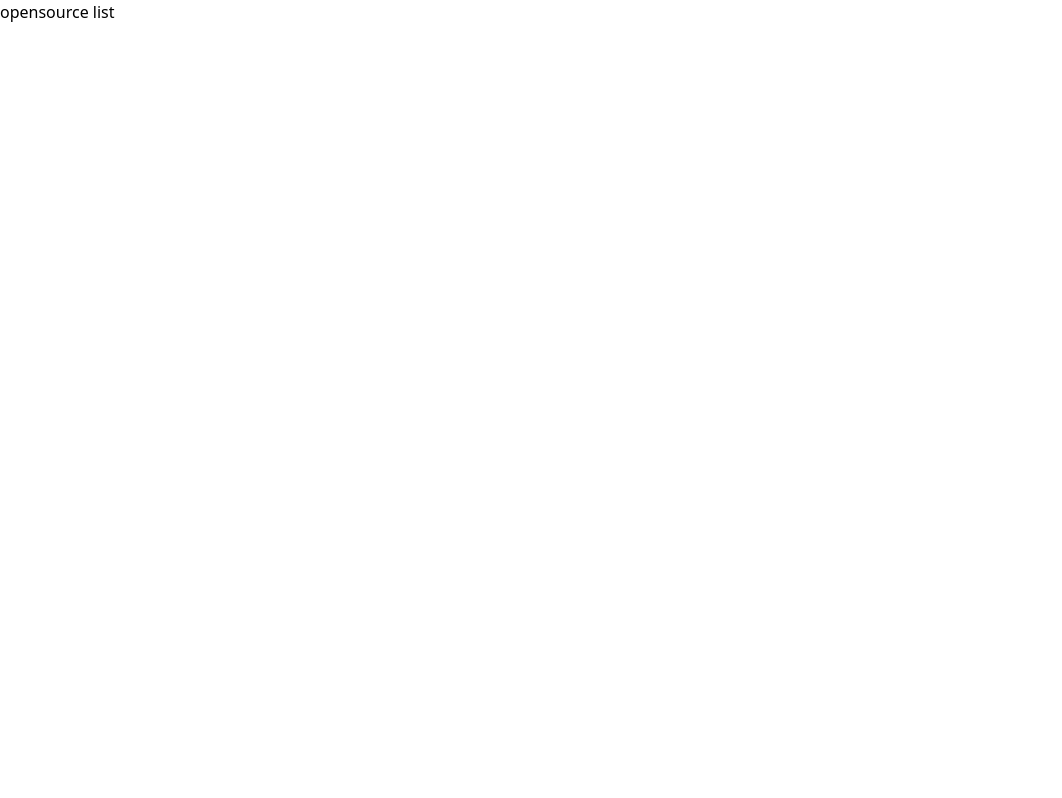
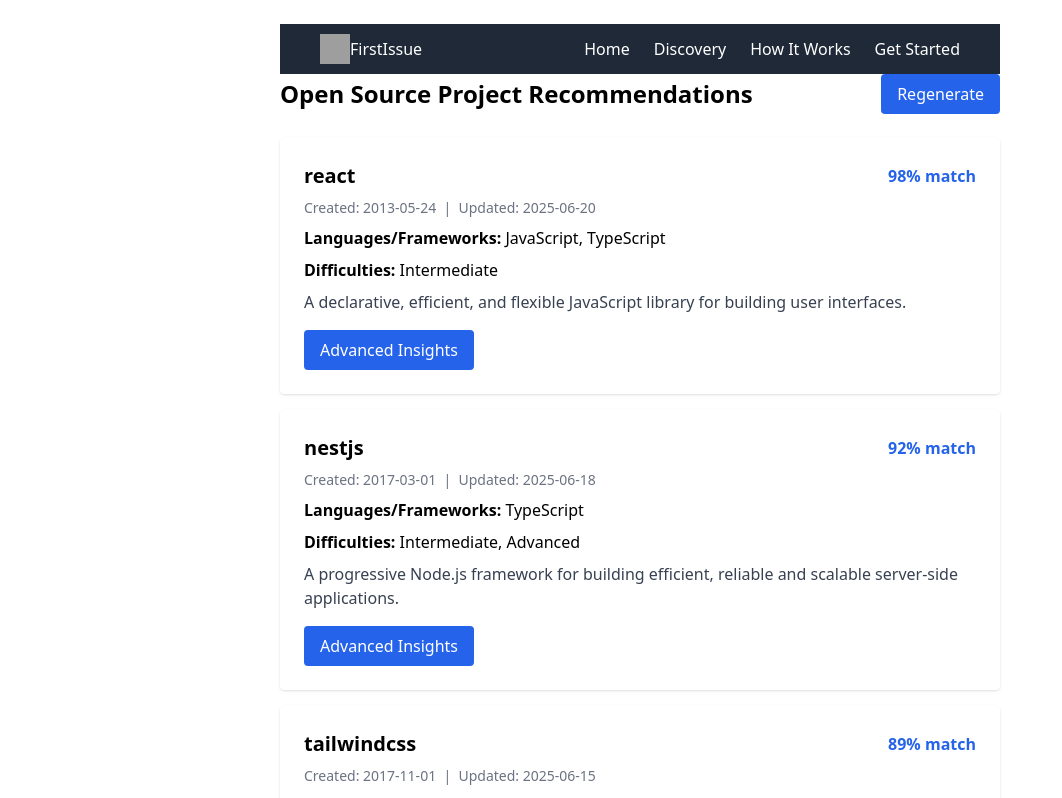
Before and after one commit to KDevs-SpurHacs2025/FirstIssue, a React (Vite) app in the folder frontend/: page /opensource-list in a window 1280 px wide. Shown: the top 798 px of the page, without its empty margins (0-1062 px from the left). Built offline with nearby package versions, Linux system fonts and the light colour scheme; grey boxes are pictures that could not be loaded.

Commit message:
Fix layout in Home

```diff
--- a/frontend/src/App.tsx
+++ b/frontend/src/App.tsx
@@ -2,6 +2,7 @@
 import Home from './pages/Home'
 import Survey from './pages/Survey'
 import OpenSourceList from './pages/OpenSourceList'
+import OpenSourceDetail from './pages/OpenSourceDetail'
 
 function App() {
   return (
@@ -9,6 +10,7 @@
         <Route path="/" element={<Home />} />
         <Route path="/survey" element={<Survey />} />
         <Route path="/opensource-list" element={<OpenSourceList />} />
+        <Route path="/opensource-detail" element={<OpenSourceDetail />} />
       </Routes>
   );
 }
--- a/frontend/src/components/Navbar.tsx
+++ b/frontend/src/components/Navbar.tsx
@@ -10,10 +10,11 @@
       </div>
        {/* Navbar */}
       <nav>
-        <ul className='flex flex-row items-center justify-center ml-4'>
-          <li><a href="/">Home</a></li>
-          <li><a href="/about">About</a></li>
-          <li><a href="/contact">Contact</a></li>
+        <ul className='flex flex-row items-center justify-center ml-4 gap-6'>
+          <li><a href="#hero" className="hover:underline">Home</a></li>
+          <li><a href="#discovery" className="hover:underline">Discovery</a></li>
+          <li><a href="#how-it-works" className="hover:underline">How It Works</a></li>
+          <li><a href="#ready" className="hover:underline">Get Started</a></li>
         </ul>
       </nav>
     </div>
--- a/frontend/src/components/OpenSourceCard.tsx
+++ b/frontend/src/components/OpenSourceCard.tsx
@@ -1,12 +1,48 @@
 import React from 'react'
 
-const OpenSourceCard = () => {
+interface OpenSourceCardProps {
+  repoName: string;
+  percentage: number;
+  createdAt: string;
+  updatedAt: string;
+  languages: string[];
+  difficulties: string[];
+  description: string;
+  onAdvancedInsights?: () => void;
+}
+
+const OpenSourceCard: React.FC<OpenSourceCardProps> = ({
+  repoName,
+  percentage,
+  createdAt,
+  updatedAt,
+  languages,
+  difficulties,
+  description,
+  onAdvancedInsights
+}) => {
   return (
-    <div>
-      <h2>Open Source Project Title</h2>
-      <p>Short description of the open source project.</p>
-      <div>Technologies Used: React, Node.js</div>
-      <div>Contributors: User1, User2</div>
+    <div className="bg-white rounded shadow p-6 mb-4">
+      <div className="flex justify-between items-center mb-2">
+        <h2 className="text-xl font-bold">{repoName}</h2>
+        <span className="text-blue-600 font-semibold">{percentage}% match</span>
+      </div>
+      <div className="text-sm text-gray-500 mb-2">
+        Created: {createdAt} &nbsp;|&nbsp; Updated: {updatedAt}
+      </div>
+      <div className="mb-2">
+        <span className="font-semibold">Languages/Frameworks:</span> {languages.join(', ')}
+      </div>
+      <div className="mb-2">
+        <span className="font-semibold">Difficulties:</span> {difficulties.join(', ')}
+      </div>
+      <p className="mb-4 text-gray-700">{description}</p>
+      <button
+        className="px-4 py-2 bg-blue-600 text-white rounded hover:bg-blue-700"
+        onClick={onAdvancedInsights}
+      >
+        Advanced Insights
+      </button>
     </div>
   )
 }
--- a/frontend/src/index.css
+++ b/frontend/src/index.css
@@ -2,6 +2,10 @@
 @tailwind components;
 @tailwind utilities;
 
+
+html {
+  scroll-behavior: smooth;
+}
 /* :root {
   font-family: system-ui, Avenir, Helvetica, Arial, sans-serif;
   line-height: 1.5;
--- a/frontend/src/pages/Home.tsx
+++ b/frontend/src/pages/Home.tsx
@@ -9,28 +9,28 @@
     <div>
       <Navbar />
       {/* Hero Section */}
-      <div className='w-full h-auto flex flex-row items-center justify-center bg-gray-700 text-white'>
+      <div id="hero" className='w-full h-auto flex flex-col items-center justify-center bg-gray-700 text-center text-white'>
         <h1 className='text-4xl font-bold'>Find Your First GitHub Contribution</h1>
         <p>Browse beginner-friendly GitHub repositories with issues tagged for new contributors. Filter by programming language and difficulty level to find the perfect project to contribute to.</p>
         <button className='mt-4 px-6 py-2 bg-blue-600 text-white rounded' onClick={() => navigate('/survey')}>Get Started</button>
       </div>
        {/* Section 1 */}
-       <div className='w-full h-auto flex flex-row items-center justify-center bg-gray-800 text-white'>
+       <div id="discovery" className='w-full h-auto flex flex-col items-center justify-center bg-gray-800 text-white'>
          <h2 className='text-3xl font-bold'>Simple Repository Discovery</h2>
          <p>Find GitHub repositories that welcome new contributors</p>
-         <div>
+         <div className='w-full h-auto flex flex-row items-center justify-center'>
             <div><div><img /></div><div><span>Smart Filtering</span><p>Filter repositories by programming language, issue labels, and project activity to find excatly what you’re looking for</p></div></div>
             <div><div><img /></div><div><span>Beginner-Friendly </span><p>Focus on repositories that have “good first issue”, “beginner-friendly”, or “help wanted” labels for new contributors</p></div></div>
             <div><div><img /></div><div><span>Project Information</span><p>View repository details, contribution guidelines, and issue descriptions to understand what you’ll be working on</p></div></div>
          </div>
        </div>
         {/* Section 2*/}
-       <div className='w-full h-auto flex flex-row items-center justify-center bg-gray-900 text-white'>
+       <div id="how-it-works" className='w-full h-auto flex flex-col items-center justify-center bg-gray-900 text-white'>
         <div>
-         <h2 className='text-3xl font-bold'>How It Works</h2>
+         <h2 className='text-3xl font-bold text-center'>How It Works</h2>
          <p>Find and contribute to open source projects in just a few steps</p>
          </div>
-         <div>
+         <div className='w-full h-auto flex flex-row items-center justify-center'>
             <div><span>Browse Projects</span><p>Search through curated GitHub repositories that welcome new contributors</p></div>
             <div><span>Filter & Find</span><p>Use filters to find projects matching your skills and interests</p></div>
             <div><span>Read Guidelines</span><p>Review the project's contribution guidelines and issue details</p></div>
@@ -38,7 +38,7 @@
          </div>
        </div>
         {/* Section 3*/}
-       <div className='w-full h-auto flex flex-row items-center justify-center bg-gray-800 text-white'>
+       <div id="ready" className='w-full h-auto flex flex-col items-center justify-center bg-gray-800 text-white'>
          <h2 className='text-3xl font-bold'>Ready to Contribute to Open Source?</h2>
          <p>Start exploring GitHub repositories that are perfect for your first contribution</p>
          <button className='mt-4 px-6 py-2 bg-blue-600 text-white rounded' onClick={() => navigate('/survey')}>Get Started</button>
--- a/frontend/src/pages/OpenSourceList.tsx
+++ b/frontend/src/pages/OpenSourceList.tsx
@@ -1,9 +1,84 @@
-import React from 'react'
+import React, { useState } from 'react'
+import OpenSourceCard from '../components/OpenSourceCard'
+import Navbar from '../components/Navbar'
 
+{/* Dummy texts */}
+const hardcodedCards = [
+  {
+    repoName: 'react',
+    percentage: 98,
+    createdAt: '2013-05-24',
+    updatedAt: '2025-06-20',
+    languages: ['JavaScript', 'TypeScript'],
+    difficulties: ['Intermediate'],
+    description: 'A declarative, efficient, and flexible JavaScript library for building user interfaces.',
+  },
+  {
+    repoName: 'nestjs',
+    percentage: 92,
+    createdAt: '2017-03-01',
+    updatedAt: '2025-06-18',
+    languages: ['TypeScript'],
+    difficulties: ['Intermediate', 'Advanced'],
+    description: 'A progressive Node.js framework for building efficient, reliable and scalable server-side applications.',
+  },
+  {
+    repoName: 'tailwindcss',
+    percentage: 89,
+    createdAt: '2017-11-01',
+    updatedAt: '2025-06-15',
+    languages: ['CSS', 'JavaScript'],
+    difficulties: ['Beginner', 'Intermediate'],
+    description: 'A utility-first CSS framework for rapidly building custom user interfaces.',
+  },
+  {
+    repoName: 'vscode',
+    percentage: 85,
+    createdAt: '2015-04-29',
+    updatedAt: '2025-06-10',
+    languages: ['TypeScript', 'JavaScript'],
+    difficulties: ['Advanced'],
+    description: 'Visual Studio Code - Open Source code editor developed by Microsoft.',
+  },
+  {
+    repoName: 'freeCodeCamp',
+    percentage: 80,
+    createdAt: '2014-10-15',
+    updatedAt: '2025-06-12',
+    languages: ['JavaScript', 'HTML', 'CSS'],
+    difficulties: ['Beginner'],
+    description: 'Learn to code for free with millions of other people around the world.',
+  },
+]
+
+{/* OpenSourceList Component */}
 const OpenSourceList = () => {
+  const [cards, setCards] = useState(hardcodedCards)
+
   return (
-    <div>
-      opensource list
+    <div className="max-w-3xl mx-auto p-6">
+        <Navbar />
+      <div className="flex justify-between items-center mb-6">
+        <h1 className="text-2xl font-bold">Open Source Project Recommendations</h1>
+        <button
+          className="px-4 py-2 bg-blue-600 text-white rounded hover:bg-blue-700"
+          onClick={() => {/* Regenerate function */}}
+        >
+          Regenerate
+        </button>
+      </div>
+      {cards.map((card, idx) => (
+        <OpenSourceCard
+          key={card.repoName + idx}
+          repoName={card.repoName}
+          percentage={card.percentage}
+          createdAt={card.createdAt}
+          updatedAt={card.updatedAt}
+          languages={card.languages}
+          difficulties={card.difficulties}
+          description={card.description}
+        />
+      ))}
     </div>
   )
 }
```
